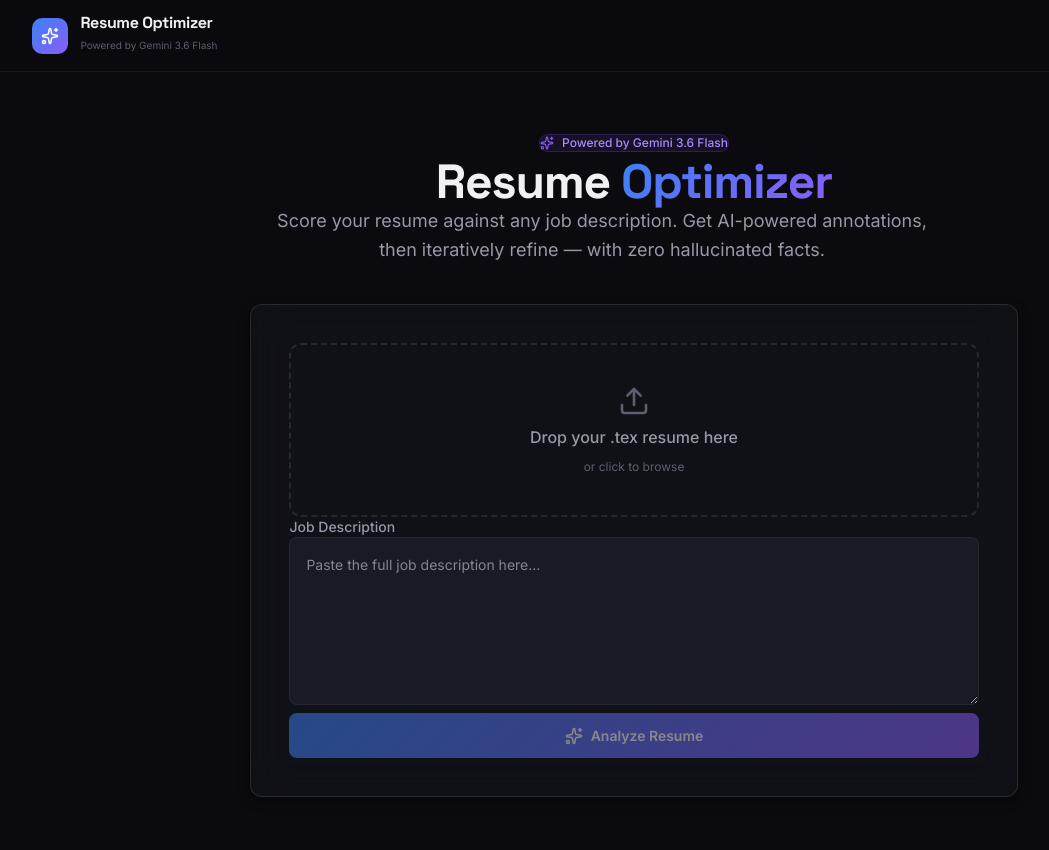
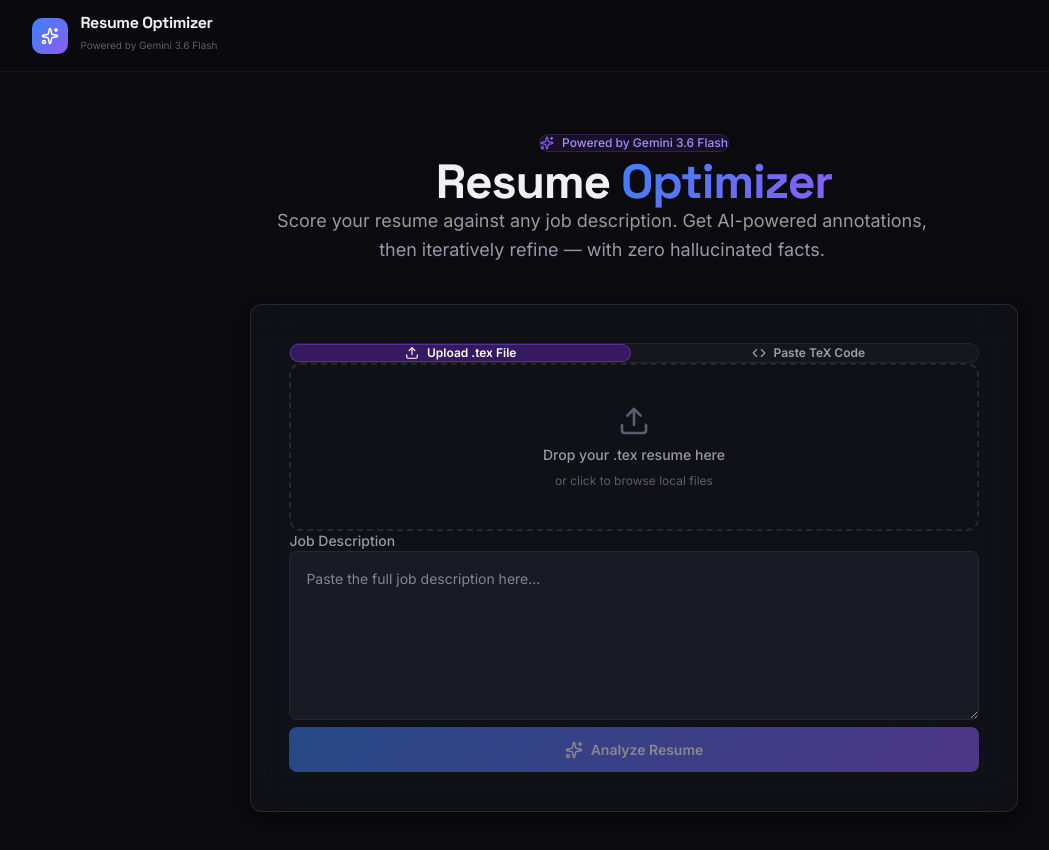
Before and after one commit to Malikxolo/Resume_optmizer_v2, a Next.js app in the folder frontend/: page / in a window 1280 px wide. Shown: the top 850 px of the page, without its empty margins (6-1055 px from the left). Built offline with nearby package versions, Linux system fonts and the light colour scheme; no server answers.

Commit message:
feat: Add Paste TeX Code tab option to upload flow

```diff
--- a/frontend/src/components/UploadFlow.tsx
+++ b/frontend/src/components/UploadFlow.tsx
@@ -6,7 +6,7 @@
  */
 
 import { motion } from "framer-motion";
-import { Upload, FileText, Sparkles } from "lucide-react";
+import { Upload, FileText, Sparkles, Code, Clipboard } from "lucide-react";
 import { useCallback, useRef, useState, DragEvent } from "react";
 
 interface UploadFlowProps {
@@ -16,6 +16,7 @@ interface UploadFlowProps {
 }
 
 export default function UploadFlow({ onSubmit, isLoading, isDemoMode }: UploadFlowProps) {
+  const [inputMethod, setInputMethod] = useState<"file" | "paste">("file");
   const [texContent, setTexContent] = useState("");
   const [jdText, setJdText] = useState("");
   const [fileName, setFileName] = useState("");
@@ -116,7 +117,42 @@ export default function UploadFlow({ onSubmit, isLoading, isDemoMode }: UploadFl
         animate={{ opacity: 1, y: 0 }}
         transition={{ delay: 0.3, duration: 0.6 }}
       >
-        {/* File Drop Zone */}
+        {/* Input Method Toggle Tabs */}
+        <div
+          className="flex items-center gap-2 mb-6 p-1.5 rounded-xl"
+          style={{
+            background: "rgba(255, 255, 255, 0.03)",
+            border: "1px solid var(--border-subtle)",
+          }}
+        >
+          <button
+            type="button"
+            className={`flex-1 py-2.5 px-3 rounded-lg text-xs font-semibold flex items-center justify-center gap-2 transition-all cursor-pointer ${
+              inputMethod === "file"
+                ? "bg-violet-600/30 text-white border border-violet-500/40 shadow-sm"
+                : "text-gray-400 hover:text-gray-200 hover:bg-white/5"
+            }`}
+            onClick={() => setInputMethod("file")}
+          >
+            <Upload size={14} />
+            Upload .tex File
+          </button>
+          <button
+            type="button"
+            className={`flex-1 py-2.5 px-3 rounded-lg text-xs font-semibold flex items-center justify-center gap-2 transition-all cursor-pointer ${
+              inputMethod === "paste"
+                ? "bg-violet-600/30 text-white border border-violet-500/40 shadow-sm"
+                : "text-gray-400 hover:text-gray-200 hover:bg-white/5"
+            }`}
+            onClick={() => setInputMethod("paste")}
+          >
+            <Code size={14} />
+            Paste TeX Code
+          </button>
+        </div>
+
+        {/* Input Option 1: File Drop Zone */}
+        {inputMethod === "file" && (
           <div
             className={`drop-zone mb-6 ${isDragging ? "dragging" : ""}`}
             onDragOver={(e) => {
@@ -140,7 +176,7 @@ export default function UploadFlow({ onSubmit, isLoading, isDemoMode }: UploadFl
             {fileName ? (
               <div className="flex flex-col items-center gap-2">
                 <FileText size={32} style={{ color: "var(--success)" }} />
-              <span className="font-medium" style={{ color: "var(--text-primary)" }}>
+                <span className="font-medium text-sm" style={{ color: "var(--text-primary)" }}>
                   {fileName}
                 </span>
                 <span className="text-xs" style={{ color: "var(--text-muted)" }}>
@@ -150,15 +186,61 @@ export default function UploadFlow({ onSubmit, isLoading, isDemoMode }: UploadFl
             ) : (
               <div className="flex flex-col items-center gap-2">
                 <Upload size={32} style={{ color: "var(--text-muted)" }} />
-              <span className="font-medium" style={{ color: "var(--text-secondary)" }}>
+                <span className="font-medium text-sm" style={{ color: "var(--text-secondary)" }}>
                   Drop your .tex resume here
                 </span>
                 <span className="text-xs" style={{ color: "var(--text-muted)" }}>
-                or click to browse
+                  or click to browse local files
                 </span>
               </div>
             )}
           </div>
+        )}
+
+        {/* Input Option 2: Paste LaTeX Code Textarea */}
+        {inputMethod === "paste" && (
+          <div className="mb-6">
+            <div className="flex items-center justify-between mb-2">
+              <label
+                className="block text-xs font-semibold uppercase tracking-wider"
+                style={{ color: "var(--text-secondary)" }}
+              >
+                LaTeX Resume Source (.tex)
+              </label>
+              <button
+                type="button"
+                className="text-xs text-violet-400 hover:text-violet-300 flex items-center gap-1.5 font-medium transition-colors"
+                onClick={async () => {
+                  try {
+                    const text = await navigator.clipboard.readText();
+                    if (text) setTexContent(text);
+                  } catch (e) {
+                    console.log("Clipboard read blocked:", e);
+                  }
+                }}
+              >
+                <Clipboard size={13} />
+                Paste from Clipboard
+              </button>
+            </div>
+            <textarea
+              className="textarea-field font-mono text-xs"
+              placeholder="\documentclass{article}&#10;\begin{document}&#10;% Paste your LaTeX resume code here...&#10;\end{document}"
+              value={texContent}
+              onChange={(e) => setTexContent(e.target.value)}
+              rows={7}
+              style={{
+                fontFamily: "var(--font-mono)",
+                lineHeight: "1.5",
+              }}
+            />
+            {texContent.trim() && (
+              <span className="text-[11px] mt-1.5 block font-mono" style={{ color: "var(--success)" }}>
+                ✓ {texContent.split("\n").length} lines ({texContent.length} chars) loaded
+              </span>
+            )}
+          </div>
+        )}
 
         {/* JD Textarea */}
         <div className="mb-6">
```
Lines whose indentation alone changed are shown as unchanged.
